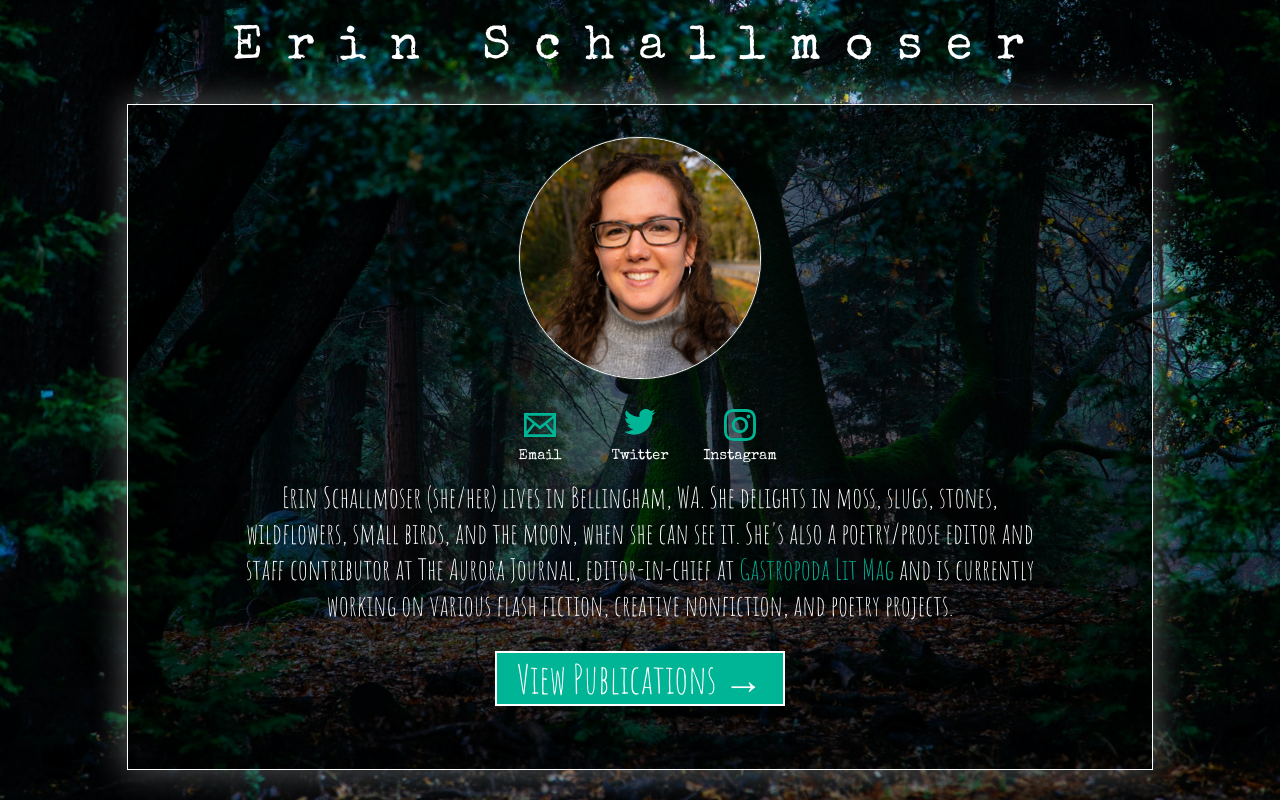
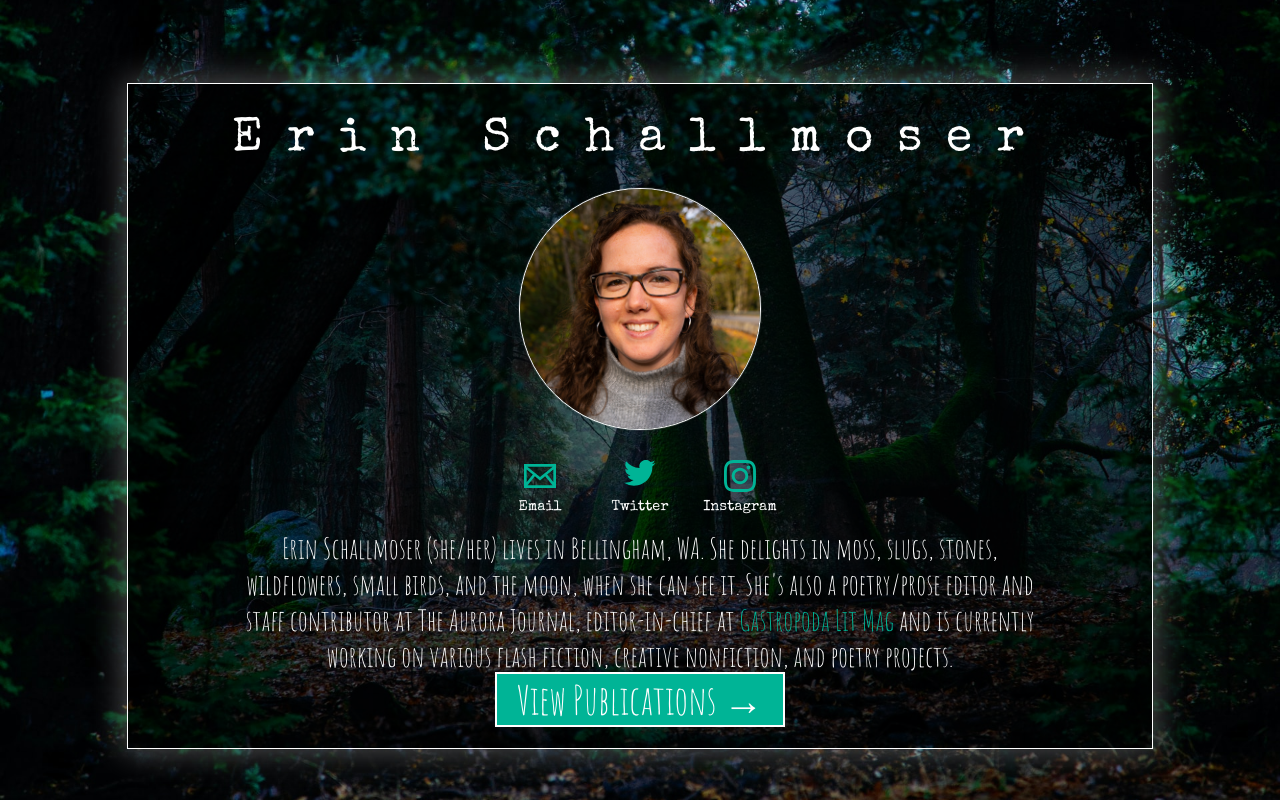
Before and after one commit to dougschallmoser/erins-stories, a React (Create React App) app: page / in a window 1280 px wide. Built offline with nearby package versions, Linux system fonts and the light colour scheme.

Commit message:
update styling

```diff
--- a/public/main.css
+++ b/public/main.css
@@ -30,10 +30,12 @@ a:hover {
   height: 100vh;
   animation: blur ease 1s;
   animation-fill-mode: forwards;
+  display: flex;
+  align-items: center;
 }
 
 #name {
-  padding-top: 1.5rem;
+  padding-bottom: 1.5rem;
   background: none;
   letter-spacing: 0.5em;
   animation: fadeIn ease 2.5s;
@@ -257,6 +259,10 @@ a:hover {
 }
 
 @media screen and (max-width: 600px) {
+  #splash {
+    display: block;
+  }
+
   #bio-photo {
     max-height: 180px;
   }
@@ -289,6 +295,11 @@ a:hover {
     width: 30px;
     font-size: 0.2em;
   }
+
+  .box {
+    width: 95%;
+    height: 100%;
+  }
 }
 
 @media screen and (max-width: 500px) {
@@ -305,8 +316,4 @@ a:hover {
     font-size: 1.5rem;
     max-width: 65%;
   }
-
-  .box {
-    width: 95%;
-  }
 }
--- a/src/App.js
+++ b/src/App.js
@@ -4,7 +4,6 @@ import { Main } from './components/Main';
 const App = () => {
   return (
     <section id="splash">
-      <div id="name">Erin Schallmoser</div>
       <Main />
     </section>
   )
--- a/src/components/Main.js
+++ b/src/components/Main.js
@@ -47,6 +47,7 @@ const Main = () => {
 
   const mainOpen =
     <>
+      <div id="name">Erin Schallmoser</div>
       <Bio setMain={setMain}/>
       <SCNavContainer>
         <SCNav>
--- a/src/components/styles.js
+++ b/src/components/styles.js
@@ -12,13 +12,20 @@ export const SCMainContainer = styled.div`
   display: flex;
   flex-direction column;
 
+  @media screen and (max-width: 1100px) {
+    width: 85vw;
+  }
+
   @media screen and (max-width: 600px) {
     overflow-y: scroll;
-    margin-top: 1rem;
-    padding: 1rem;
-    width: 95vw;
+    margin-top: 0;
+    padding: 1rem 0;
+    width: 100vw;
+    height: auto;
+    border: none;
+    box-shadow: none;
+    height: auto;
     max-width: 100%;
-    overflow-x: hidden;
     max-height: 100%;
     border: none;
     box-shadow: none;
@@ -83,17 +90,15 @@ export const SCBackBtn = styled.span`
   opacity: 0;
 
   @media screen and (max-width: 600px) {
-    font-size: 1.5rem;
-    z-index: 10;
-  }
-
-  @media screen and (max-width: 500px) {
+    position: relative;
+    margin-bottom: 2rem;
     top: 1rem;
     left: -0.5rem;
     border-left: none;
     border-right: none;
     padding: 0.5rem 0;
     width: 105%;
+    z-index: 10;
   }
 }
 `;
```
Also changed, not shown: 1 other file (tests, documents, lock files or other folders).
